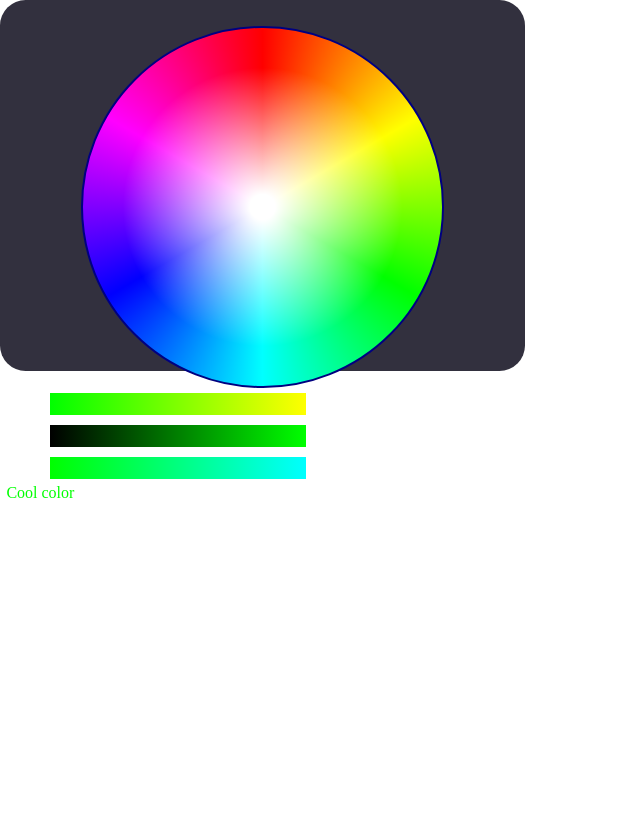
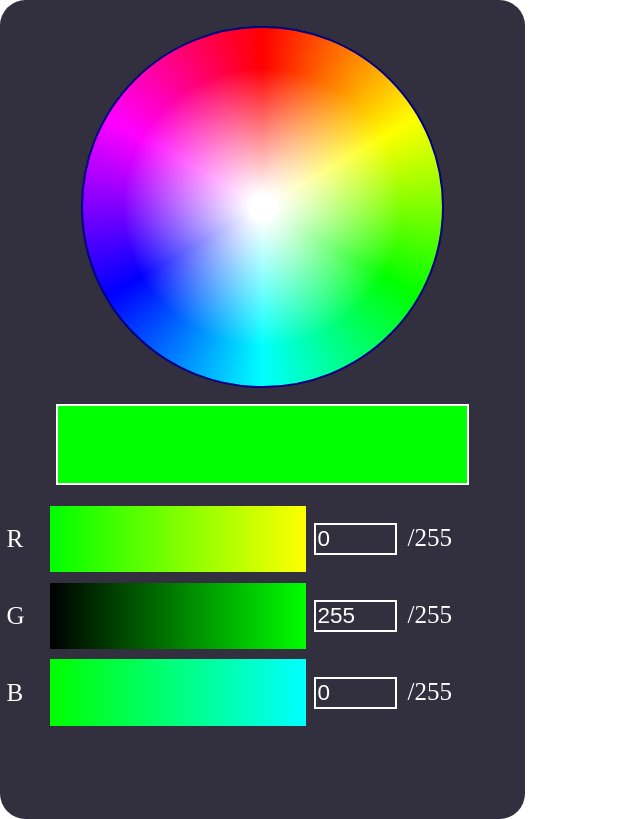
Before and after one commit to klanting/BU-2024-Summer-CS391-Final-Project, a React (Vite) app: page / in a window 1280 px wide. Shown: the whole page, without its empty margins (0-640 px from the left). Built offline with nearby package versions, Linux system fonts and the light colour scheme.

Commit message:
small updates

```diff
--- a/index.html
+++ b/index.html
@@ -4,7 +4,7 @@
     <meta charset="UTF-8" />
 
     <meta name="viewport" content="width=device-width, initial-scale=1.0" />
-    <title>Vite + React</title>
+    <title>Final Project | cs-391</title>
   </head>
   <body>
     <div id="root"></div>
--- a/src/App.jsx
+++ b/src/App.jsx
@@ -1,5 +1,6 @@
-import ColorPicker from "./components/Tibo/ColorPicker.jsx";
+
 import {createGlobalStyle} from "styled-components"
+import ColorMenu from "./components/Tibo/ColoMenu.jsx";
 
 const GeneralStyling = createGlobalStyle`
     body{
@@ -12,7 +13,7 @@ function App() {
 
   return (
     <>
-        <ColorPicker/>
+        <ColorMenu/>
         <GeneralStyling/>
     </>
   )
--- /dev/null
+++ b/src/components/Tibo/ColoMenu.jsx
@@ -0,0 +1,13 @@
+import ColorPicker from "./ColorPicker.jsx";
+import {useState} from "react";
+
+export default function ColorMenu(){
+
+    const [colorMap, setColorMap] = useState({});
+
+    return (
+        <>
+            <ColorPicker setColorMap={setColorMap} type={"list"}/>
+        </>
+    );
+}
--- a/src/components/Tibo/ColorPicker.jsx
+++ b/src/components/Tibo/ColorPicker.jsx
@@ -6,7 +6,7 @@ import ColorSlider from "./ColorSlider.jsx";
 const StyledPicker = styled.div`
     background-color: #32303e;
     width: 40vw;
-    height: 40vh;
+    height: 60vw;
     display: flex;
     flex-direction: column;
     padding: 2vw 0.5vw;
@@ -14,19 +14,29 @@ const StyledPicker = styled.div`
 
 `;
 
-export default function ColorPicker(){
+const StyledResult = styled.div`
+    background-color: ${(prop) => prop.color};
+    width: 80%;
+    height: 10%;
+    margin: 2vh auto;
+    border: 2px solid white;
+`;
+
+export default function ColorPicker(props){
 
     const [color, setColor] = useState([0, 255, 0]);
 
     return (
         <StyledPicker>
             <ColorWheel setColor={setColor}/>
+
+            <StyledResult color={`rgb(${color[0]}, ${color[1]}, ${color[2]})`}>
+            </StyledResult>
+
             <ColorSlider color={color} setColor={setColor} index={0} label="R"/>
             <ColorSlider color={color} setColor={setColor} index={1} label="G"/>
             <ColorSlider color={color} setColor={setColor} index={2} label="B"/>
-            <span style={{color: `rgb(${color[0]}, ${color[1]}, ${color[2]})`}}>
-                Cool color
-            </span>
+
 
         </StyledPicker>
 
--- a/src/components/Tibo/ColorWheel.jsx
+++ b/src/components/Tibo/ColorWheel.jsx
@@ -3,7 +3,8 @@ import {useState} from "react";
 //${(prop) => prop.colors.map((elem) => `rgb(${elem[0]}, ${elem[1]}, ${elem[2]})`)}
 const StyledColorField = styled.div`
     width: 70%;
-    aspect-ratio: 1/1;
+    height: auto;
+    aspect-ratio: 1 / 1;
     background-image: conic-gradient(
             ${(prop) => prop.colors.map((elem) => `rgb(${elem[0]}, ${elem[1]}, ${elem[2]})`).join(",")}
     );
```
Also changed, not shown: 1 other file (tests, documents, lock files or other folders).
